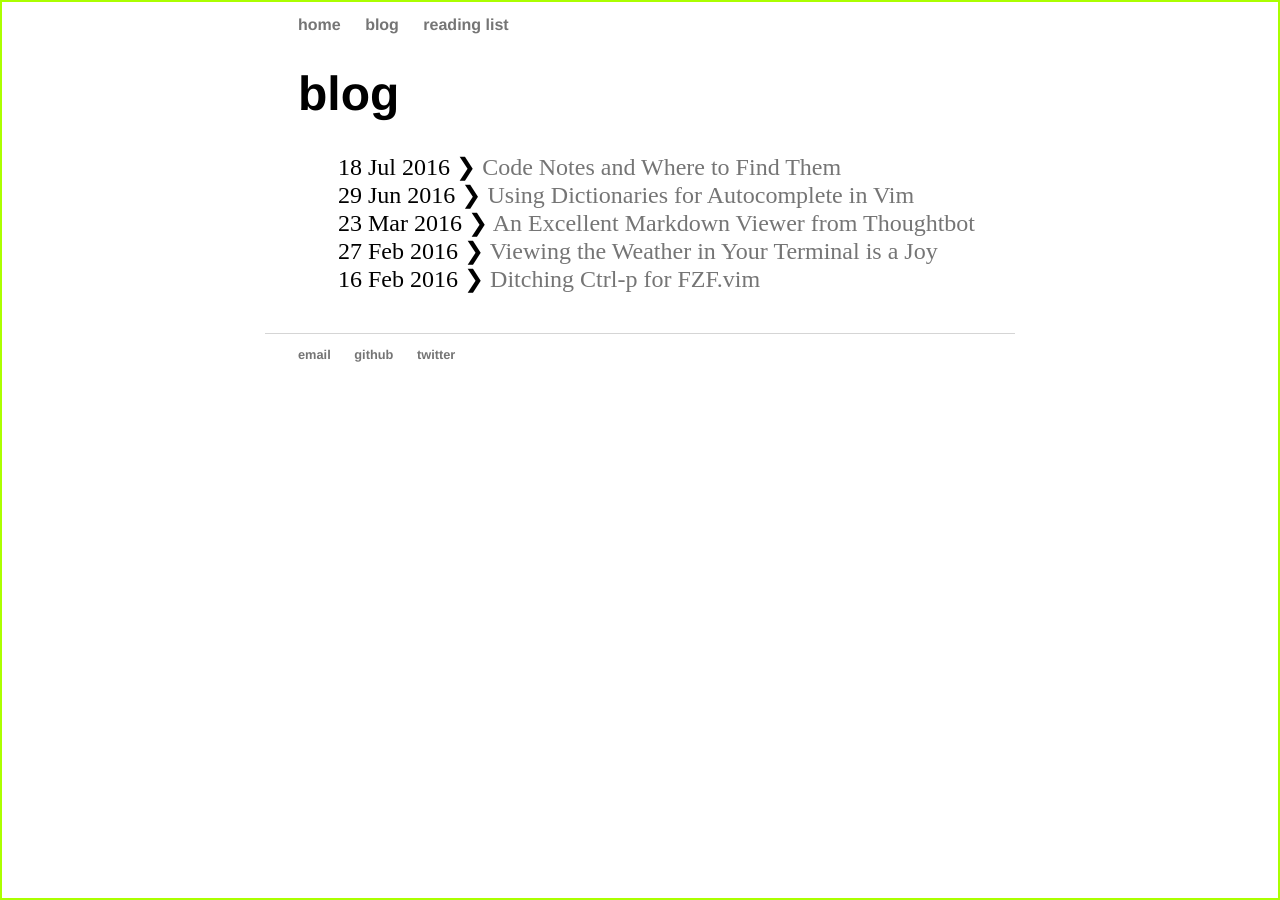
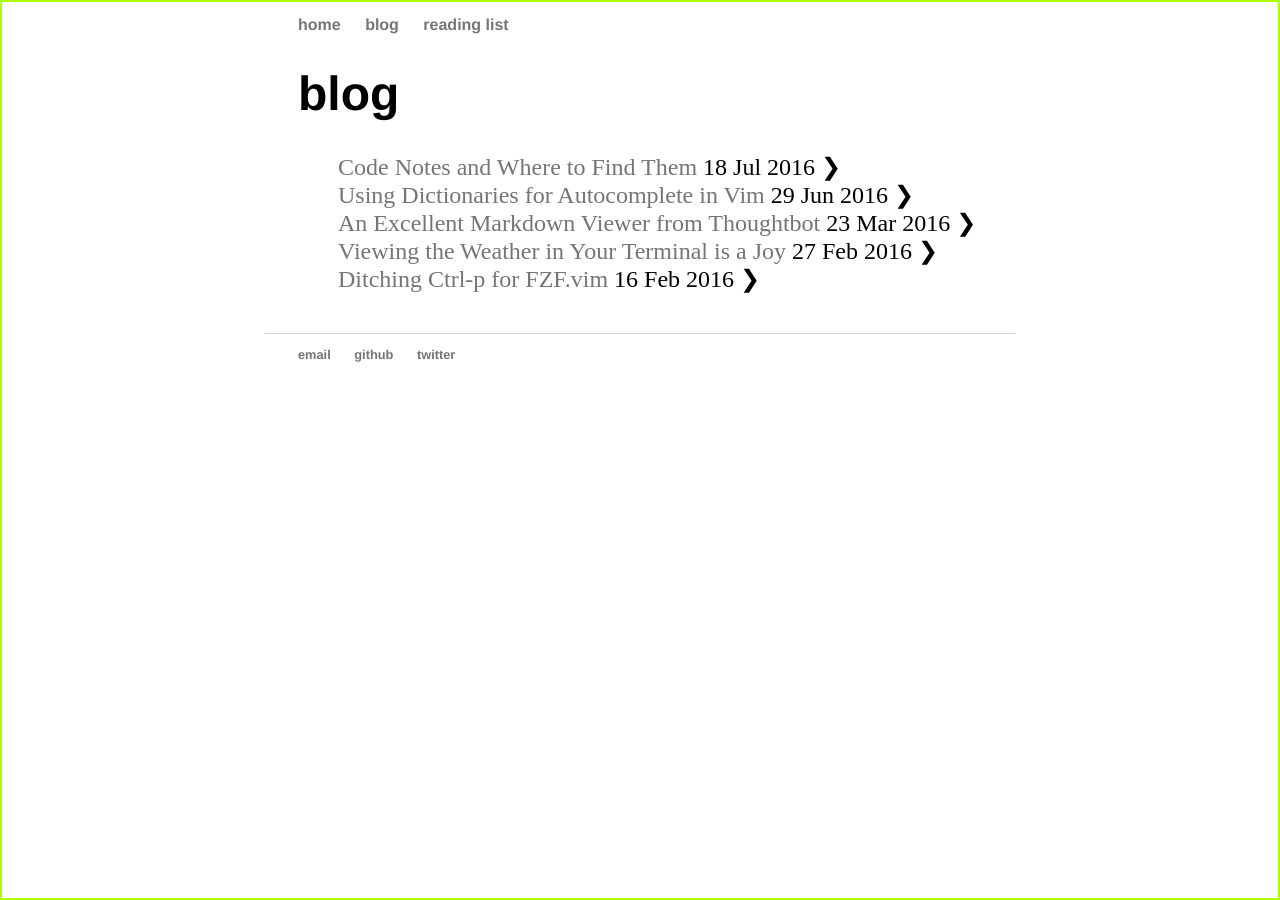
Before and after one commit to devinrm/devinrm.github.io, a Jekyll site: the page built from blog/index.html, in a window 1280 px wide. Built offline with Jekyll 4.4.1, drawn with Linux system fonts in a browser that asks for light colours.

Commit message:
Try out new post formatting

```diff
--- a/blog/index.html
+++ b/blog/index.html
@@ -7,8 +7,8 @@ title: blog
 
   {% for post in site.posts %}
     <li>
-      <span>{{ post.date | date_to_string }}</span> ❯
-      <a href="{{ post.url }}" title="{{ post.title }}">{{ post.title }}</a>
+      <a class="post-title" href="{{ post.url }}" title="{{ post.title }}">{{ post.title }}</a>
+      <span class="post-date">{{ post.date | date_to_string }}</span> ❯
     </li>
   {% endfor %}
 </ul>
--- a/css/main.css
+++ b/css/main.css
@@ -98,6 +98,14 @@ ul.posts {
 
 ul.posts li {
   list-style: none;
+}
+
+.post-title {
+  margin-bottom: 3px;
+}
+
+.post-date {
+  margin-bottom: 5px;
 }
 
 @-ms-viewport {
```
